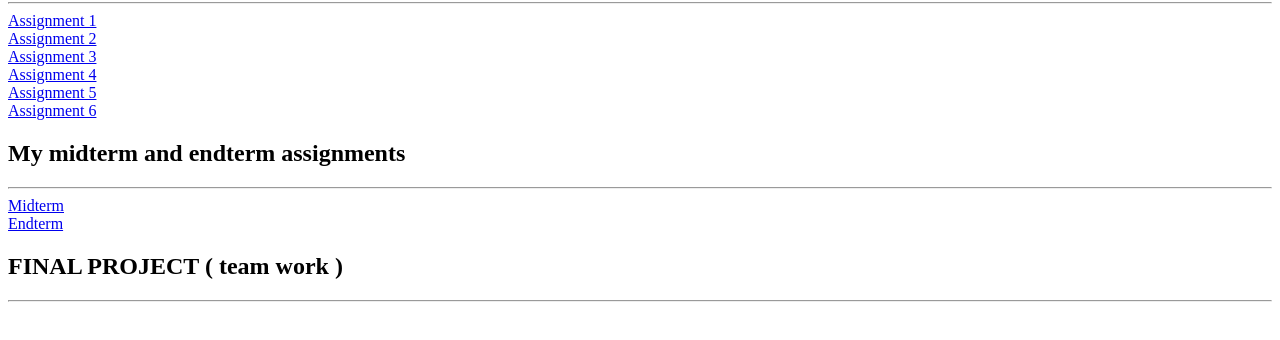
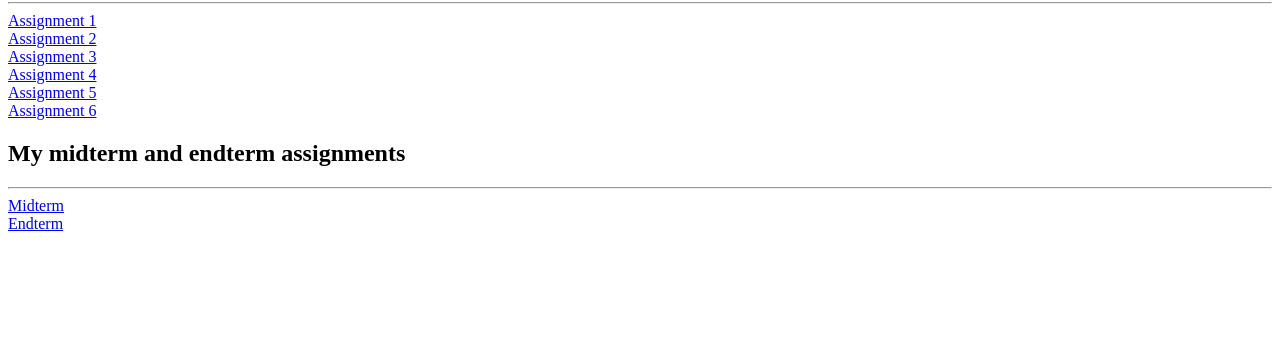
Before and after one commit to Ade1a42/Frontend-WEB-1, a plain HTML site: page index.html in a window 1280 px wide. Shown: the part 78-418 px from the top of the page. Drawn offline with Linux system fonts and the light colour scheme.

Commit message:
Remove final project section from index.html
Removed the section for the final project from the HTML.

```diff
--- a/index.html
+++ b/index.html
@@ -20,12 +20,5 @@
     <hr>
     <a href="https://ade1a42.github.io/Frontend-WEB-1/midterm"> Midterm </a><br>
     <a href="https://ade1a42.github.io/Frontend-WEB-1/endterm"> Endterm </a><br>
-
-    <h2> FINAL PROJECT ( team work ) </h2>
-    <hr>
-
-
-
-
 </body>
 </html>
```
